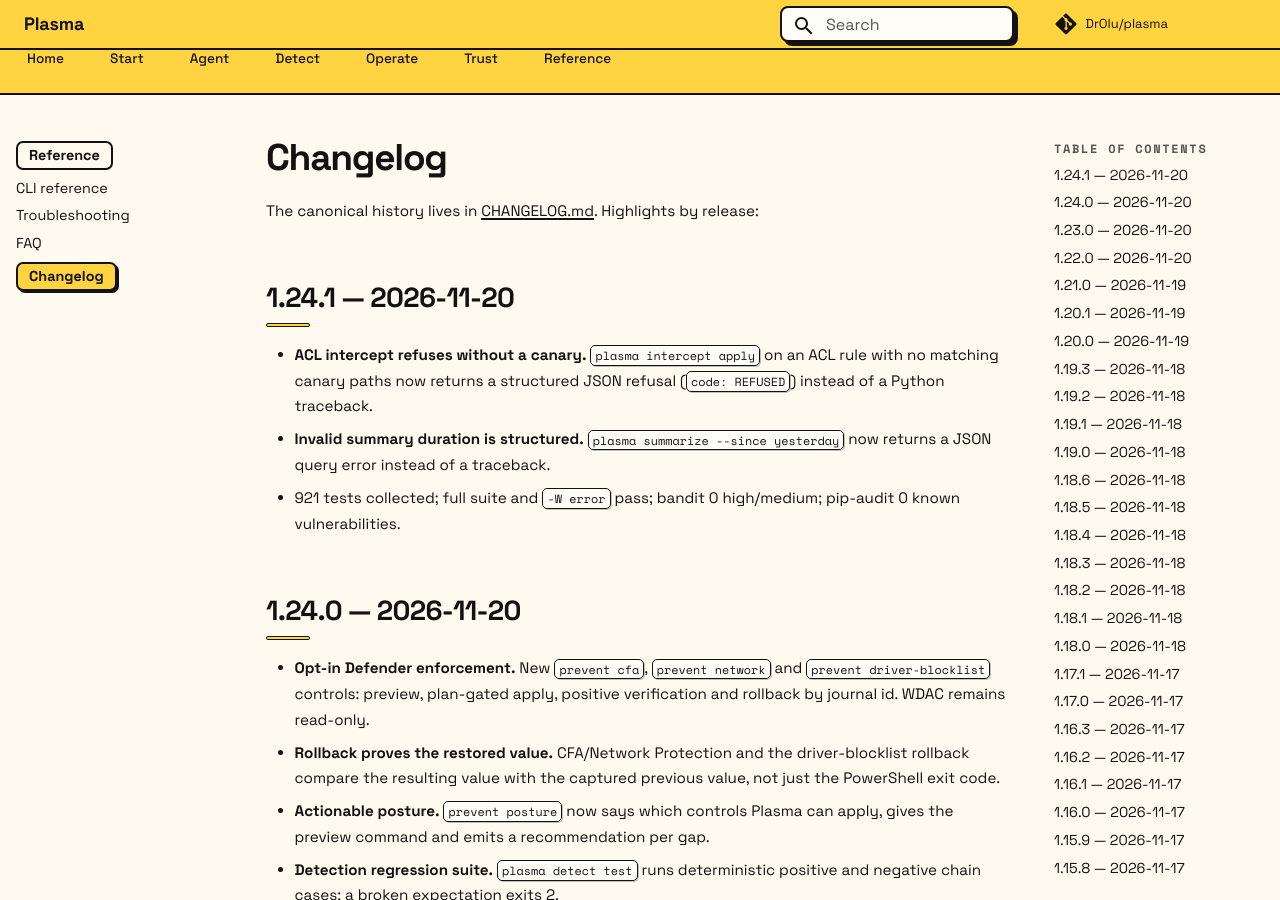
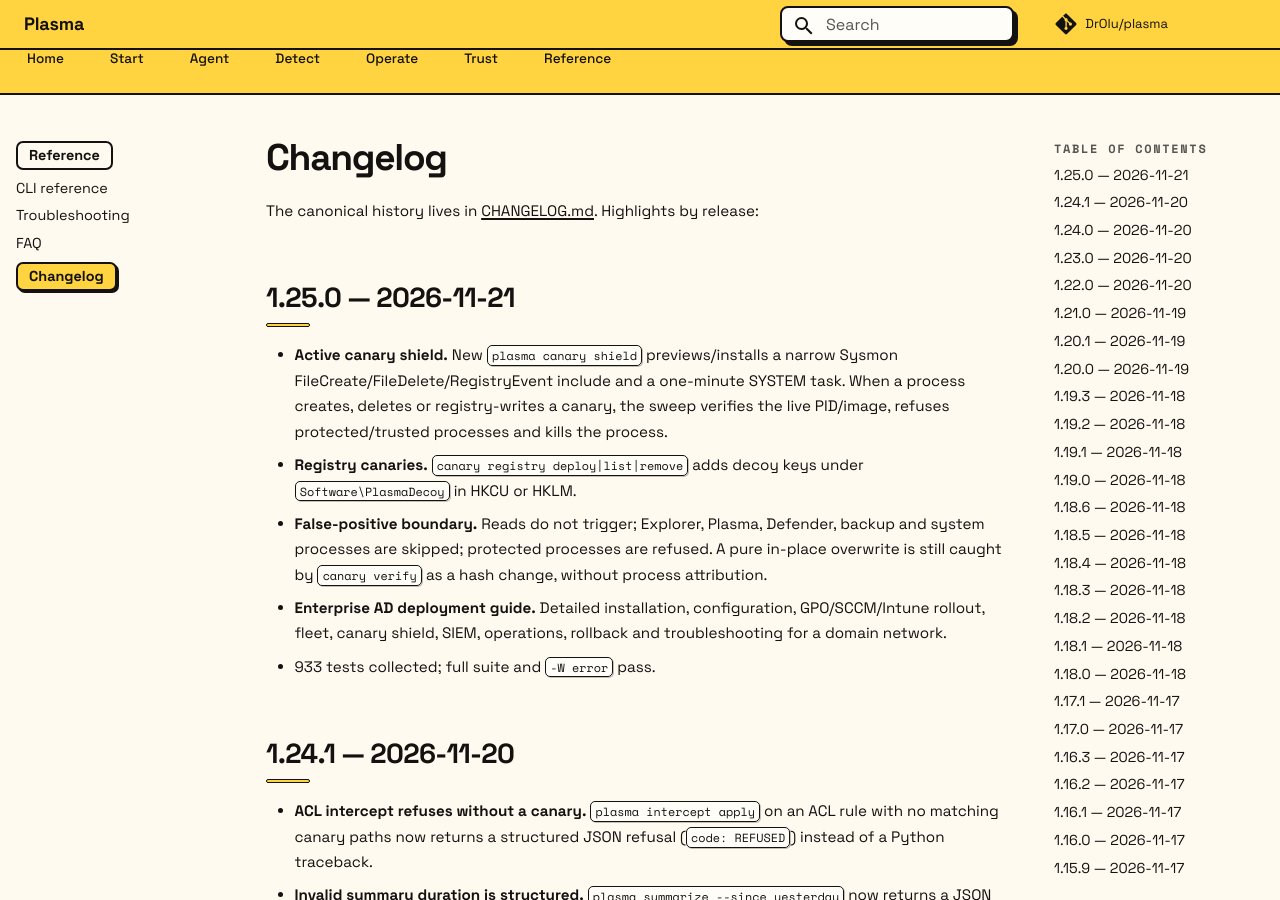
Before and after one commit to DrOlu/plasma, an MkDocs documentation site: the page built from docs/changelog.md, in a window 1280 px wide and 900 px high. Built offline with MkDocs 1.6.1 and Material for MkDocs 9.7.7, drawn with Linux system fonts in a browser that asks for light colours; comment, search, counter and statistics services are not loaded.

Commit message:
feat(canary): finish shield task quoting, case-sensitive includes and enterprise guide

```diff
--- a/docs/changelog.md
+++ b/docs/changelog.md
@@ -3,6 +3,24 @@
 The canonical history lives in
 [CHANGELOG.md](https://github.com/DrOlu/plasma/blob/main/CHANGELOG.md).
 Highlights by release:
+
+## 1.25.0 — 2026-11-21
+
+- **Active canary shield.** New `plasma canary shield` previews/installs a
+  narrow Sysmon FileCreate/FileDelete/RegistryEvent include and a
+  one-minute SYSTEM task. When a process creates, deletes or registry-writes
+  a canary, the sweep verifies the live PID/image, refuses protected/trusted
+  processes and kills the process.
+- **Registry canaries.** `canary registry deploy|list|remove` adds decoy
+  keys under `Software\PlasmaDecoy` in HKCU or HKLM.
+- **False-positive boundary.** Reads do not trigger; Explorer, Plasma,
+  Defender, backup and system processes are skipped; protected processes are
+  refused. A pure in-place overwrite is still caught by `canary verify` as a
+  hash change, without process attribution.
+- **Enterprise AD deployment guide.** Detailed installation, configuration,
+  GPO/SCCM/Intune rollout, fleet, canary shield, SIEM, operations, rollback
+  and troubleshooting for a domain network.
+- 933 tests collected; full suite and `-W error` pass.
 
 ## 1.24.1 — 2026-11-20
 
--- a/website/index.html
+++ b/website/index.html
@@ -449,7 +449,7 @@ footer{background:var(--ink);color:var(--cream);padding:56px 0 30px;border-top:2
       <div class="stat"><div class="num"><span data-count="13">0</span></div><div class="lbl">reversible actions</div></div>
       <div class="stat"><div class="num"><span data-count="11">0</span></div><div class="lbl">typed agent tools</div></div>
       <div class="stat"><div class="num"><span data-count="2">0</span></div><div class="lbl">prevention tiers</div></div>
-      <div class="stat"><div class="num"><span data-count="931">0</span></div><div class="lbl">tests passing</div></div>
+      <div class="stat"><div class="num"><span data-count="933">0</span></div><div class="lbl">tests passing</div></div>
     </div>
   </div>
 </section>
@@ -1389,7 +1389,7 @@ POST /v1/exec        run one CLI argv</pre>
       <div class="card c-lime">
         <h3>Tested on a live estate</h3>
         <p>Two Windows Server hosts: signed updates, 259 Sigma rules, Sysmon FileDelete, canaries, fleet correlation, AppLocker/egress apply-and-rollback drills, MSI install and DTrace runs — plus the field WHIDS dump-tree hang, recovered and permanently bounded.</p>
-        <div class="mini">931 unit tests · 21 skipped</div>
+        <div class="mini">933 unit tests · 21 skipped</div>
       </div>
       <div class="card c-orange">
         <h3>Known limits</h3>
```
Also changed, not shown: CHANGELOG.md (+18 -0 lines), README.md (+23 -0 lines), docs/enterprise-deployment.md (+6 -2 lines), docs/index.md (+8 -2 lines), 7 other files.
